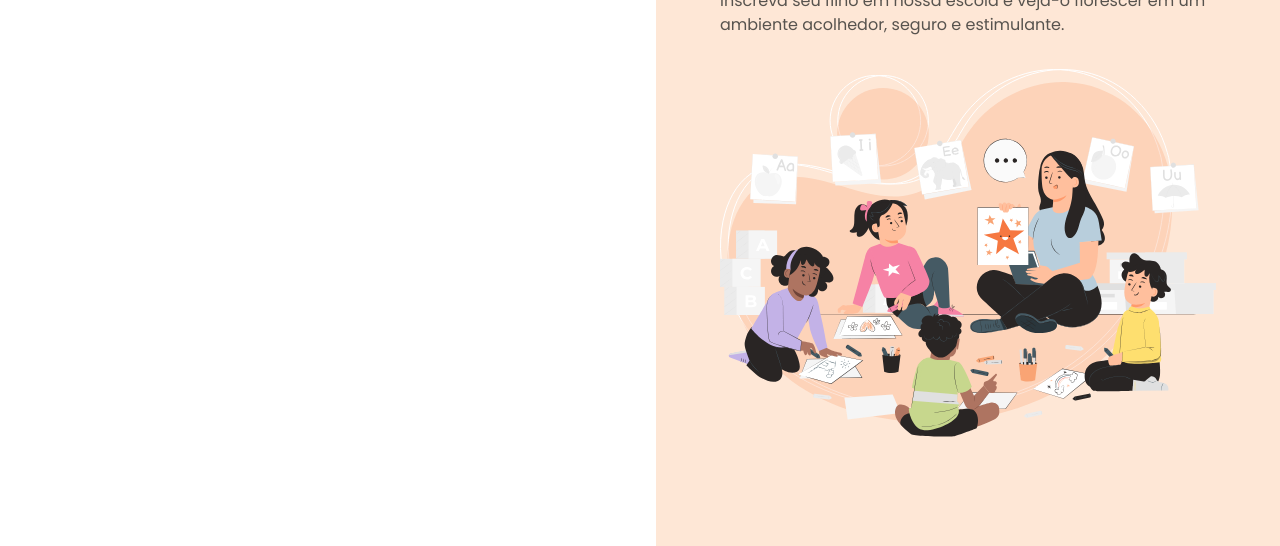
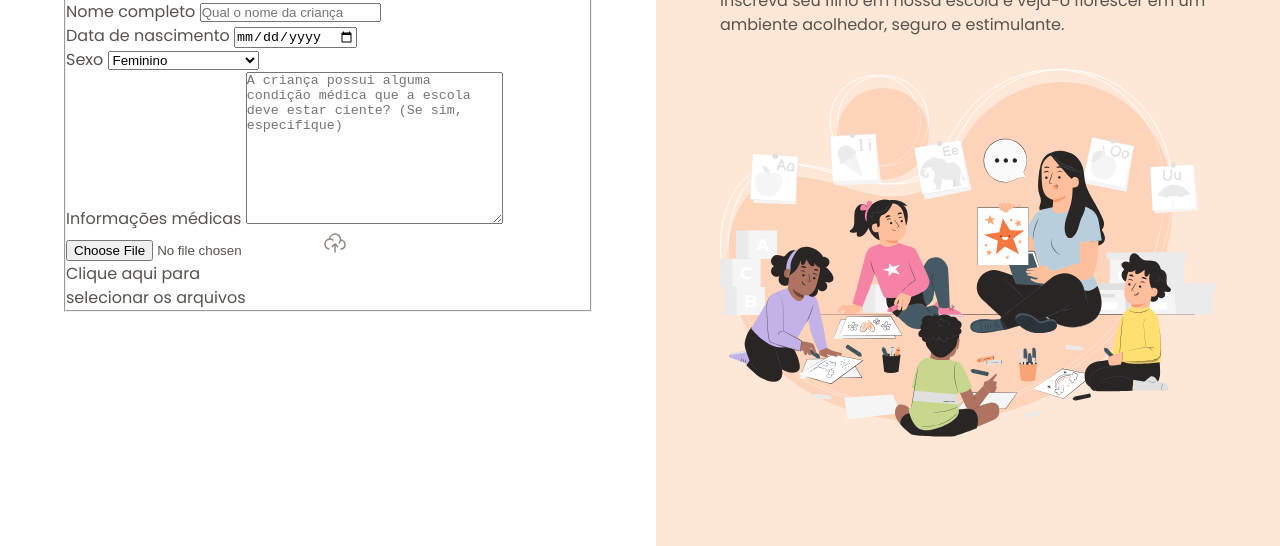
Before and after one commit to BrunoMoretz-Sohn/Formulario-de-Matricula, a plain HTML site: page index.html in a window 1280 px wide. Shown: the part 254-800 px from the top of the page. Drawn offline with Linux system fonts and the light colour scheme.

Commit message:
iniciando formulário

```diff
--- a/index.html
+++ b/index.html
@@ -22,6 +22,50 @@
 
         <h1>Formulário de Matrícula</h1>
         <p>Preencha os dados abaixo para matricular seu filho na escola de educação infantil Estrelas do Amanhã.</p>
+
+        <form method="post" enctype="multipart/form-data">
+          <fieldset class="child-info">
+            <legend>Informações da criança</legend>
+
+            <div class="input-wrapper">
+              <label for="fullname">Nome completo</label>
+              <input id="fullname" name="fullname" type="text"
+              placeholder="Qual o nome da criança">
+            </div>
+
+            <div class="input-wrapper">
+              <label for="">Data de nascimento</label>
+              <input id="birth" type="date" name="birth" lang="pt-BR">
+            </div>
+
+            <div class="select-wrapper">
+              <label for="gender">Sexo</label>
+              <select name="gender" id="gender">
+                <option value="female">Feminino</option>
+                <option value="male">Masculino</option>
+                <option value="na">Prefiro não responder</option>
+              </select>
+            </div>
+
+            <div class="textarea-wrapper">
+              <label for="medical-info">Informações médicas</label>
+              <textarea name="medical-info" id="medical-info"
+              cols="30" rows="10"
+              placeholder="A criança possui alguma condição médica que a escola deve estar ciente? (Se sim, especifique)"
+              ></textarea>
+            </div>
+
+            <div class="droparea-wrapper">
+              <input type="file" id="birth-file" name="birth-file">
+              <img src="assets/icons/cloud-upload.svg" alt="">
+              <p>
+                Clique aqui para <br>
+                selecionar os arquivos
+              </p>
+            </div>
+
+          </fieldset>
+        </form>
       </div>
     </main>
 
```
